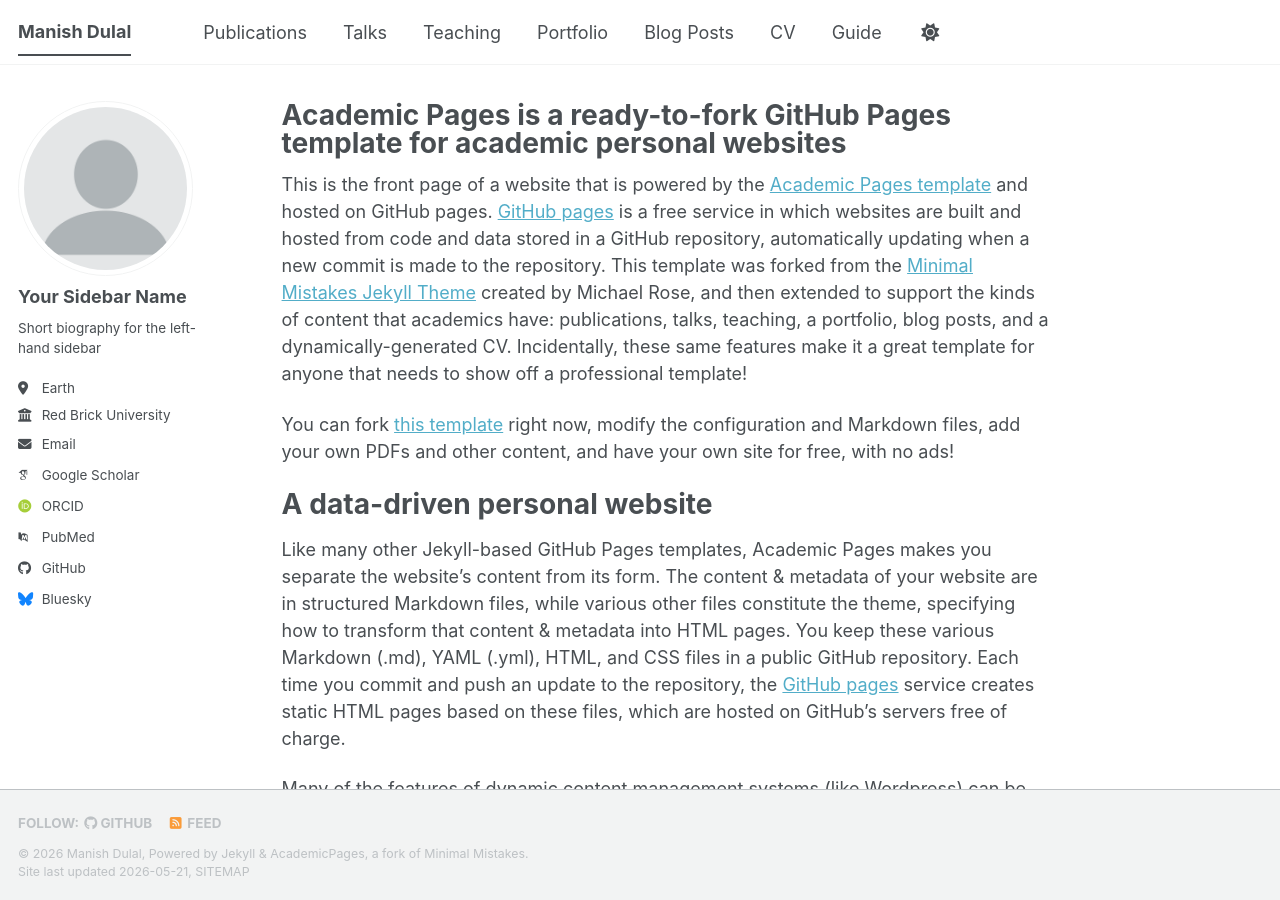
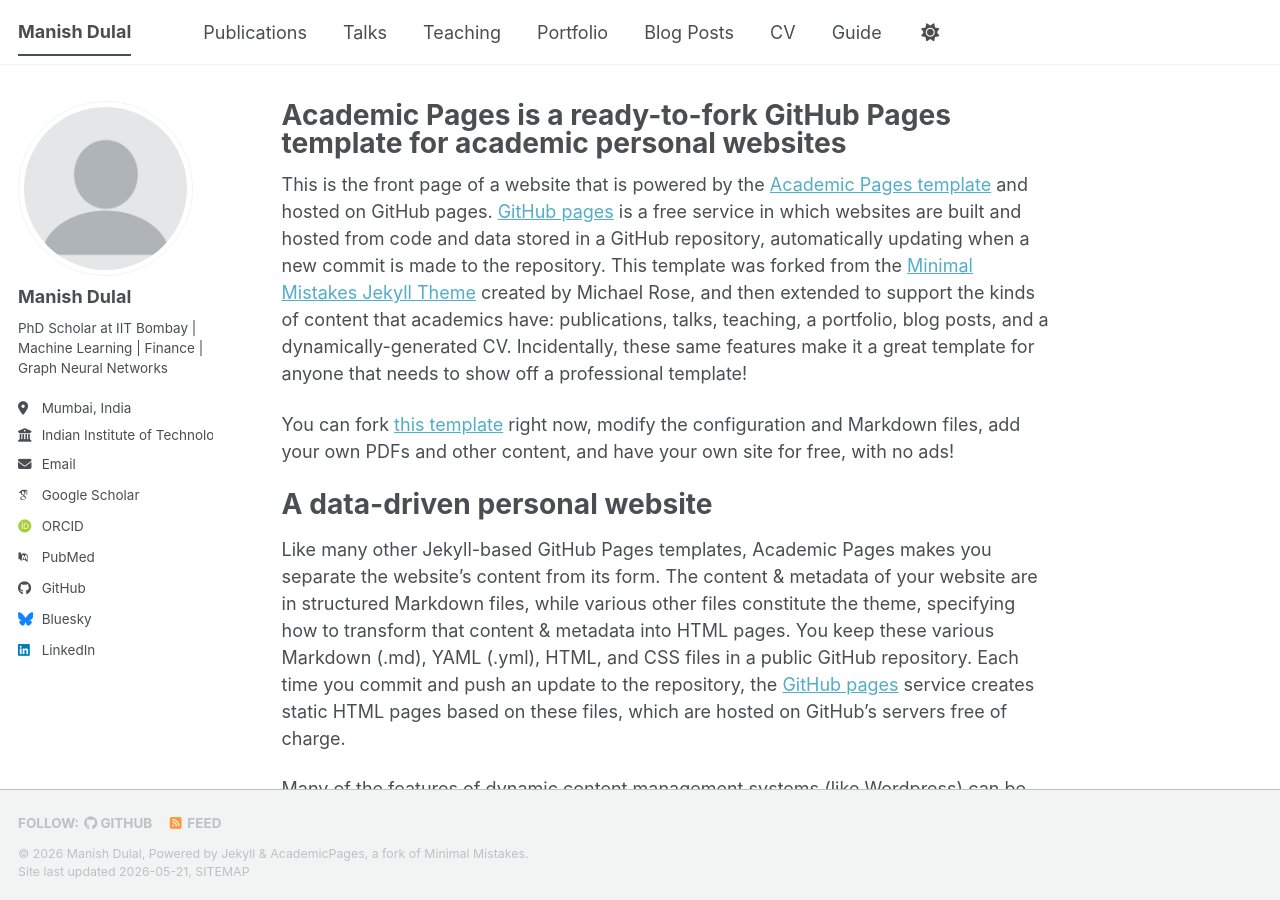
Before and after one commit to ManishDulal/manishdulal.github.io, a Jekyll site: the page built from _pages/about.md, in a window 1280 px wide and 900 px high. Built offline with Jekyll 4.4.1, drawn with Linux system fonts in a browser that asks for light colours; some web fonts are replaced; a script bundle is joined from its source files by our own code; library files that are not in the unit come from our copies.

Commit message:
Update _config.yml

```diff
--- a/_config.yml
+++ b/_config.yml
@@ -19,16 +19,14 @@ repository               : "ManishDulal/manishdulal.github.io"
 #               If a field is blank the icon and link will not appear, otherwise it will be shown.
 #               Additional customization can be done by editing /_includes/author-profile.html
 author:
-  # Biographic information
-  avatar           : "profile.png"
-  name             : "Your Sidebar Name"
-  pronouns         : # example: "she/her"
-  bio              : "Short biography for the left-hand sidebar"
-  location         : "Earth"
-  employer         : "Red Brick University"
-  uri              : # URL
-  email            : "none@example.org"
-
+  avatar : "profile.png"
+  name : "Manish Dulal"
+  pronouns :
+  bio : "PhD Scholar at IIT Bombay | Machine Learning | Finance | Graph Neural Networks"
+  location : "Mumbai, India"
+  employer : "Indian Institute of Technology Bombay"
+  uri :
+  email : ""
   # Academic websites
   academia         : # URL
   arxiv            : # URL - Update with the correct link to your profile
@@ -63,7 +61,7 @@ author:
   keybase          : # Username
   instagram        : # Username
   lastfm           : # Username
-  linkedin         : # Username
+  linkedin         : "manish-dulal-552941141"
   mastodon         : # URL
   medium           : # URL
   pinterest        : # Username
```
